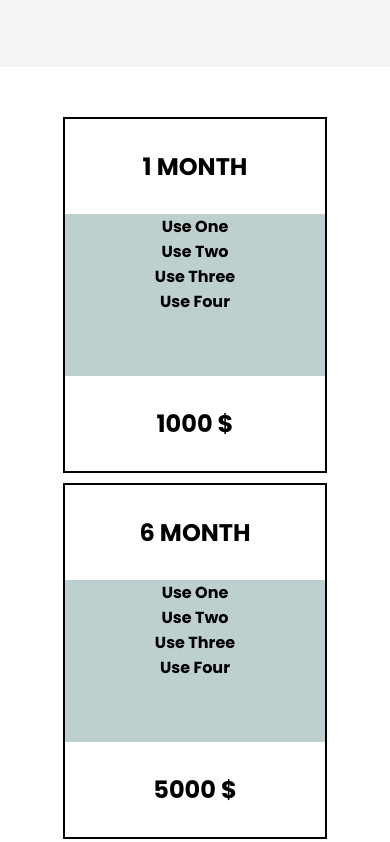
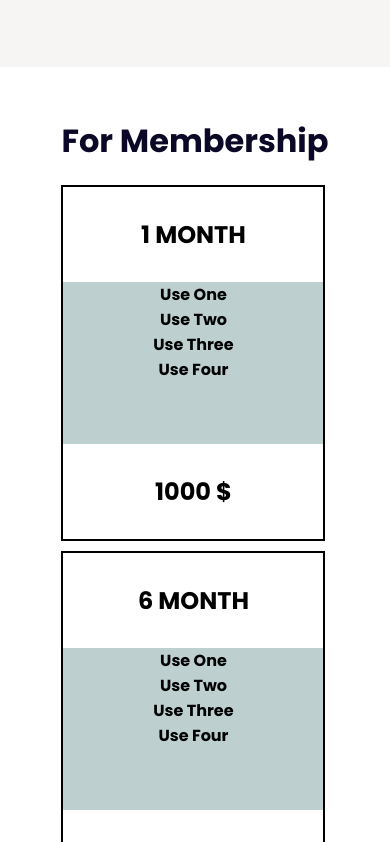
Before and after one commit to Ezazahmed16/Football-Club, a plain HTML site: page index.html in a window 390 px wide. Shown: the part 7821-8663 px from the top of the page. Drawn offline with Linux system fonts and the light colour scheme.

Commit message:
finalProject

```diff
--- a/css/responsive.css
+++ b/css/responsive.css
@@ -60,9 +60,12 @@
         }
 
         /* <!-- Membership --> */
-        #container_membership_head{
+        .container_memb{
             grid-template-columns: repeat(3, 1fr);
             grid-row-gap: 10px;
+        }
+        .memb_title_head{
+            font-size: 32px;
         }
         .subs_area{
             height: 352px;
@@ -151,9 +154,12 @@
 
 
     /* <!-- Membership --> */
-    #container_membership_head{
+    .container_memb{
         grid-template-columns: repeat(3, 1fr);
         grid-row-gap: 10px;
+    }
+    .memb_title_head{
+        font-size: 32px;
     }
     .subs_area{
         height: 352px;
@@ -219,10 +225,10 @@
         grid-row-gap: 122px;
         grid-template-columns: repeat(1, 1fr);
     }
+
     .loading-container{
         justify-content: center;
     }
-
 
     .img_head{
         margin: 10px auto;
@@ -279,9 +285,12 @@
     }
 
     /* <!-- Membership --> */
-    #container_membership_head{
+    .container_memb{
         grid-template-columns: repeat(1, 1fr);
         grid-row-gap: 10px;
+    }
+    .memb_title_head{
+        font-size: 32px;
     }
     .subs_area{
         height: auto;
--- a/css/style.css
+++ b/css/style.css
@@ -226,7 +226,13 @@ main{
 
 /* <!-- Membership --> */
 
-#container_membership_head{
+.memb_title_head {
+    color: #0A0826;
+    font-size: 48px;
+    text-align: center;
+    margin-bottom: 20px;
+}
+.container_memb{
     display: grid;
     grid-template-columns: repeat(3, 1fr);
     grid-column-gap: 20px;
--- a/index.html
+++ b/index.html
@@ -131,7 +131,8 @@
 
         <!-- Membership -->
         <section id="container_membership_head">
-
+            <h2 class="memb_title_head">For Membership</h2>
+            <div class="container_memb">
                 <div class="subs_area">
                     <div class="memb_title">
                         <h2>1 MONTH</h2>
@@ -176,7 +177,7 @@
                         <h2>10000 &#36;</h2>
                     </div>
                 </div>
-
+            </div>
         </section>
         <!-- Membership End-->
 
```
